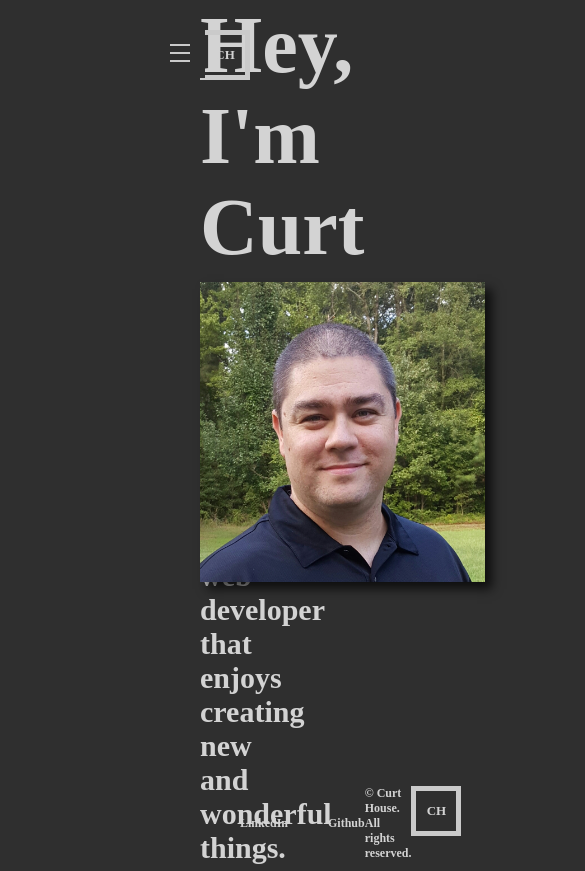
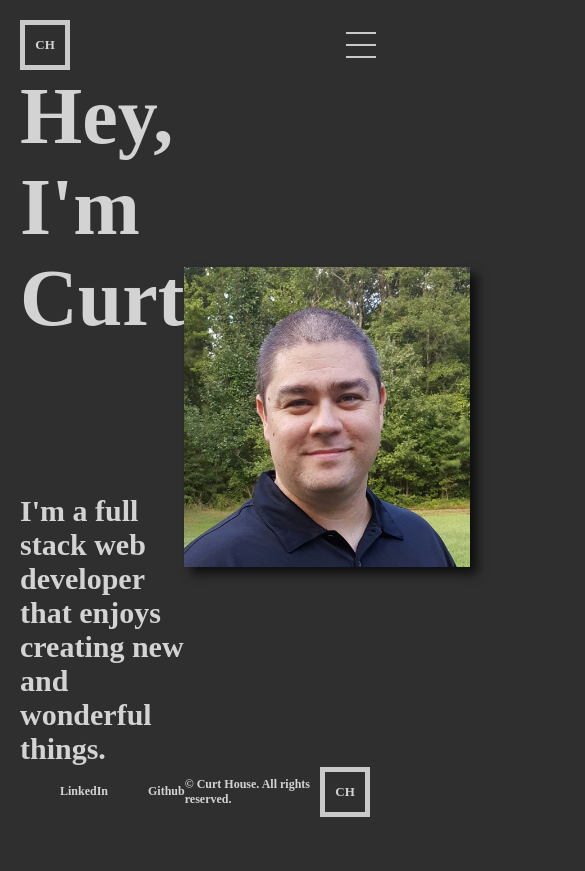
Before and after one commit to Neurum/personal-portfolio-v2.0, a Vue app: page / in a window 390 px wide. Shown: the top 871 px of the page, 585 px wide, since content can reach past the window. After the commit the page ends 844 px from the top, so only its background shows below. Built offline with nearby package versions, Linux system fonts and the light colour scheme; a web font is replaced by a local one.

Commit message:
made changes to container width and height for responsiveness

```diff
--- a/src/App.vue
+++ b/src/App.vue
@@ -75,4 +75,11 @@ html {
     opacity: 1;
   }
 }
+
+@media screen and (max-width: 1200px) {
+  .container {
+    margin: 2rem;
+    height: calc(100vh - 7rem);
+  }
+}
 </style>
--- a/src/components/Hamburger.vue
+++ b/src/components/Hamburger.vue
@@ -50,8 +50,8 @@ export default {
   width: 100;
   background: #2f2f2f;
   position: fixed;
-  top: 27.5px;
-  right: 185px;
+  top: 20px;
+  right: calc(100% - 98.9%);
   z-index: 99;
 }
 .menu-btn {
@@ -71,7 +71,7 @@ export default {
 
 .menu-btn span {
   display: block;
-  width: 20px;
+  width: 30px;
   height: 2px;
   margin: auto;
   background: #cacaca;
@@ -80,13 +80,14 @@ export default {
   bottom: 0;
   left: 0;
   right: 0;
+  transition: all 0.4s ease;
 }
 
 .top {
-  transform: translateY(-8px);
+  transform: translateY(-12px);
 }
 .bottom {
-  transform: translateY(8px);
+  transform: translateY(12px);
 }
 
 button.active .top {
```
